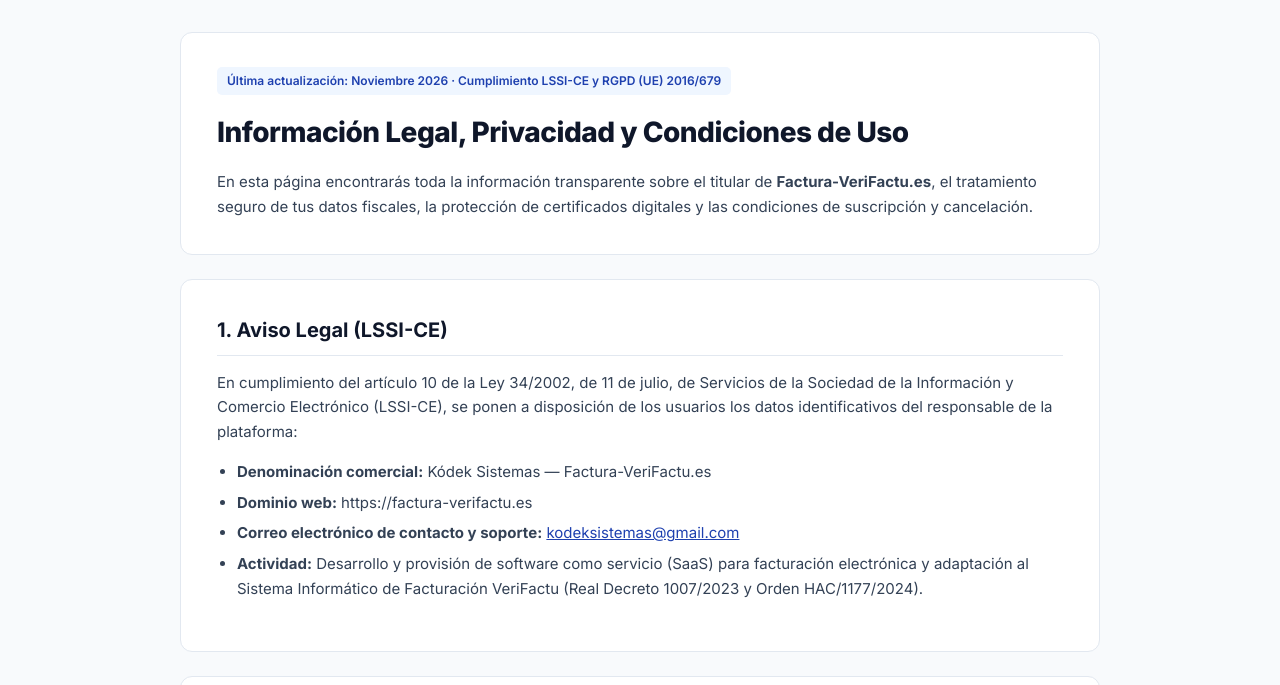
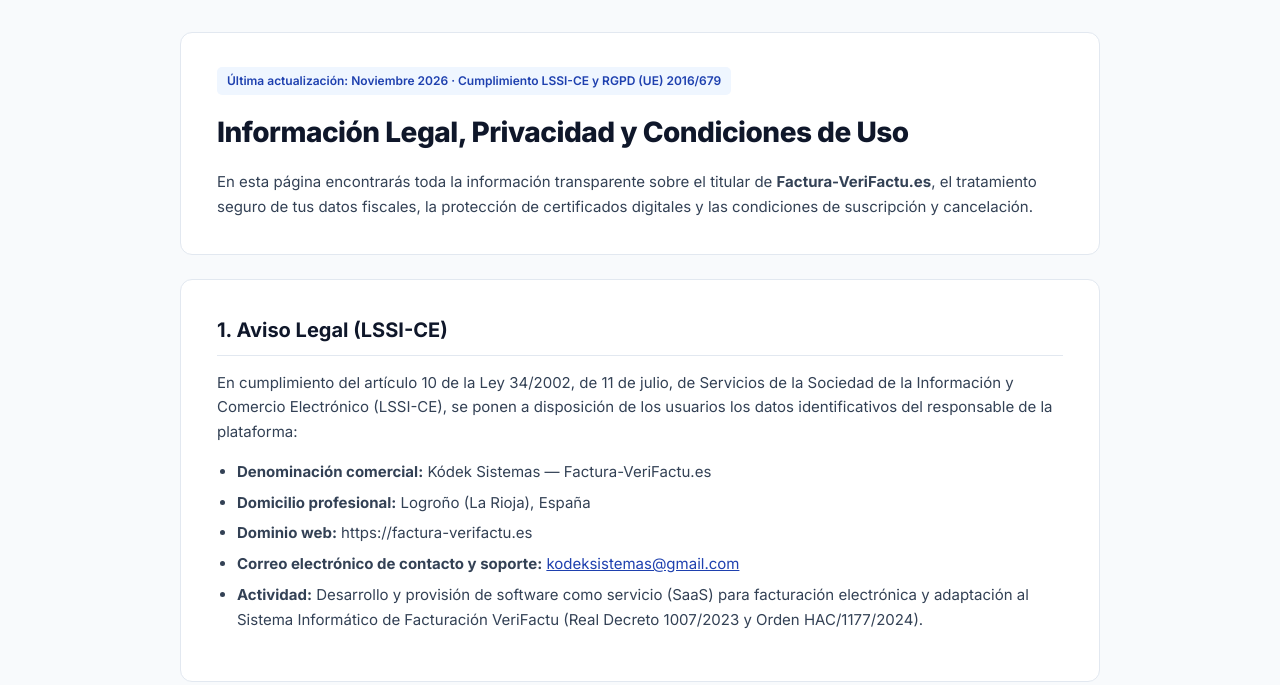
Before and after one commit to mariodg98/factura-verifactu-web, a plain HTML site: page legal.html in a window 1280 px wide. Shown: the part 72-757 px from the top of the page. Drawn offline with Linux system fonts and the light colour scheme.

Commit message:
Add legal.html

```diff
--- a/legal.html
+++ b/legal.html
@@ -172,6 +172,7 @@
         </p>
         <ul>
             <li><strong>Denominación comercial:</strong> Kódek Sistemas — Factura-VeriFactu.es</li>
+            <li><strong>Domicilio profesional:</strong> Logroño (La Rioja), España</li>
             <li><strong>Dominio web:</strong> https://factura-verifactu.es</li>
             <li><strong>Correo electrónico de contacto y soporte:</strong> <a href="mailto:kodeksistemas@gmail.com" style="color:var(--brand);">kodeksistemas@gmail.com</a></li>
             <li><strong>Actividad:</strong> Desarrollo y provisión de software como servicio (SaaS) para facturación electrónica y adaptación al Sistema Informático de Facturación VeriFactu (Real Decreto 1007/2023 y Orden HAC/1177/2024).</li>
```
